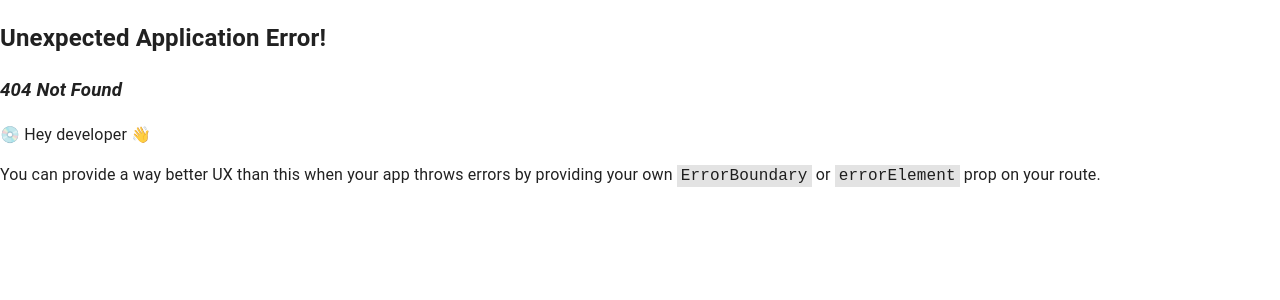
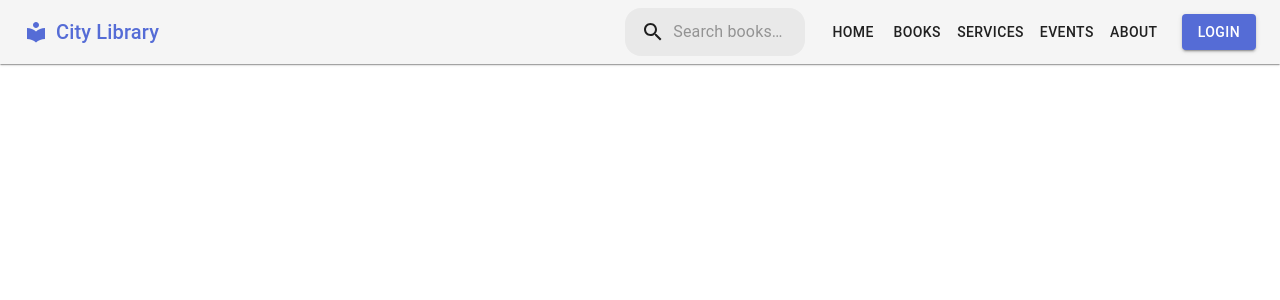
Before and after one commit to binarymehdi/go-neo-library, a React (Vite) app in the folder web/: page /home in a window 1280 px wide. Before the commit this address had no page. Shown: the top 300 px of the page. Built offline with nearby package versions, Linux system fonts and the light colour scheme.

Commit message:
new imports and hero section included in home route

```diff
--- a/web/package.json
+++ b/web/package.json
@@ -13,6 +13,7 @@
     "@emotion/react": "^11.14.0",
     "@emotion/styled": "^11.14.0",
     "@fontsource/roboto": "^5.2.5",
+    "@mui/icons-material": "^7.0.1",
     "@mui/material": "^7.0.1",
     "@mui/styled-engine-sc": "^7.0.1",
     "react": "^19.0.0",
--- a/web/src/App.tsx
+++ b/web/src/App.tsx
@@ -1,7 +1,11 @@
+import { Home } from './features/home/index';
+// import { Library } from './pages/library/library';
 function App() {
 
   return (
     <>
+      <Home />
+      {/* <Library /> */}
     </>
   )
 }
--- /dev/null
+++ b/web/src/features/home/index.tsx
@@ -0,0 +1,9 @@
+import  Header  from '../home/sections/hero';
+
+export function Home() {
+  return (
+    <div>
+      <Header />
+    </div>
+  );
+}
--- /dev/null
+++ b/web/src/features/home/sections/hero.tsx
@@ -0,0 +1,148 @@
+"use client"
+
+import { useState } from 'react'
+import {
+  AppBar,
+  Toolbar,
+  Typography,
+  Button,
+  IconButton,
+  Box,
+  Drawer,
+  List,
+  ListItem,
+  ListItemButton,
+  ListItemText,
+  InputBase,
+  alpha,
+  useMediaQuery,
+  useTheme
+} from '@mui/material'
+import { Menu as MenuIcon, Search as SearchIcon, LocalLibrary as LibraryIcon } from '@mui/icons-material'
+
+export default function Header() {
+  const [mobileOpen, setMobileOpen] = useState(false)
+  const theme = useTheme()
+  const isMobile = useMediaQuery(theme.breakpoints.down('md'))
+
+  const handleDrawerToggle = () => {
+    setMobileOpen(!mobileOpen)
+  }
+
+  const navItems = ['Home', 'Books', 'Services', 'Events', 'About']
+
+  const drawer = (
+    <Box onClick={handleDrawerToggle} sx={{ textAlign: 'center' }}>
+      <Typography variant="h6" sx={{ my: 2, display: 'flex', alignItems: 'center', justifyContent: 'center' }}>
+        <LibraryIcon sx={{ mr: 1 }} />
+        City Library
+      </Typography>
+      <List>
+        {navItems.map((item) => (
+          <ListItem key={item} disablePadding>
+            <ListItemButton sx={{ textAlign: 'center' }}>
+              <ListItemText primary={item} />
+            </ListItemButton>
+          </ListItem>
+        ))}
+      </List>
+    </Box>
+  )
+
+  return (
+    <Box sx={{ flexGrow: 1 }}>
+      <AppBar position="static" color="default" elevation={1}>
+        <Toolbar>
+          {isMobile && (
+            <IconButton
+              color="inherit"
+              aria-label="open drawer"
+              edge="start"
+              onClick={handleDrawerToggle}
+              sx={{ mr: 2 }}
+            >
+              <MenuIcon />
+            </IconButton>
+          )}
+          <Typography
+            variant="h6"
+            component="div"
+            sx={{
+              flexGrow: 1,
+              display: 'flex',
+              alignItems: 'center',
+              color: 'primary.main'
+            }}
+          >
+            <LibraryIcon sx={{ mr: 1 }} />
+            City Library
+          </Typography>
+
+          <Box sx={{
+            position: 'relative',
+            borderRadius: theme.shape.borderRadius,
+            backgroundColor: alpha(theme.palette.common.black, 0.05),
+            '&:hover': {
+              backgroundColor: alpha(theme.palette.common.black, 0.1),
+            },
+            marginRight: theme.spacing(2),
+            marginLeft: 0,
+            width: 'auto',
+            [theme.breakpoints.down('sm')]: {
+              display: 'none',
+            },
+          }}>
+            <Box sx={{
+              padding: theme.spacing(0, 2),
+              height: '100%',
+              position: 'absolute',
+              pointerEvents: 'none',
+              display: 'flex',
+              alignItems: 'center',
+              justifyContent: 'center',
+            }}>
+              <SearchIcon />
+            </Box>
+            <InputBase
+              placeholder="Search books…"
+              sx={{
+                padding: theme.spacing(1, 1, 1, 0),
+                paddingLeft: `calc(1em + ${theme.spacing(4)})`,
+                transition: theme.transitions.create('width'),
+                width: '100%',
+                [theme.breakpoints.up('md')]: {
+                  width: '20ch',
+                },
+              }}
+            />
+          </Box>
+
+          <Box sx={{ display: { xs: 'none', md: 'flex' } }}>
+            {navItems.map((item) => (
+              <Button key={item} sx={{ color: 'text.primary' }}>
+                {item}
+              </Button>
+            ))}
+          </Box>
+          <Button variant="contained" color="primary" sx={{ ml: 2, display: { xs: 'none', sm: 'block' } }}>
+            Login
+          </Button>
+        </Toolbar>
+      </AppBar>
+      <Drawer
+        variant="temporary"
+        open={mobileOpen}
+        onClose={handleDrawerToggle}
+        ModalProps={{
+          keepMounted: true, // Better open performance on mobile.
+        }}
+        sx={{
+          display: { xs: 'block', md: 'none' },
+          '& .MuiDrawer-paper': { boxSizing: 'border-box', width: 240 },
+        }}
+      >
+        {drawer}
+      </Drawer>
+    </Box>
+  )
+}
--- a/web/src/main.tsx
+++ b/web/src/main.tsx
@@ -3,6 +3,7 @@ import * as ReactDOM from 'react-dom/client';
 import { ThemeProvider } from '@mui/material/styles';
 import { CssBaseline } from '@mui/material';
 import theme from './theme';
+import { Home } from './features/home/index';
 
 import {
   createBrowserRouter,
@@ -18,6 +19,10 @@ const router = createBrowserRouter([
     path: "/hi",
     element: <div>Hello world!!!</div>,
   },
+  {
+    path: "/home",
+    element: <Home />,
+  }
 ]);
 
 
```
Also changed, not shown: web/src/features/home/sections/banner.tsx (added), 2 other files (tests, documents, lock files or other folders).
